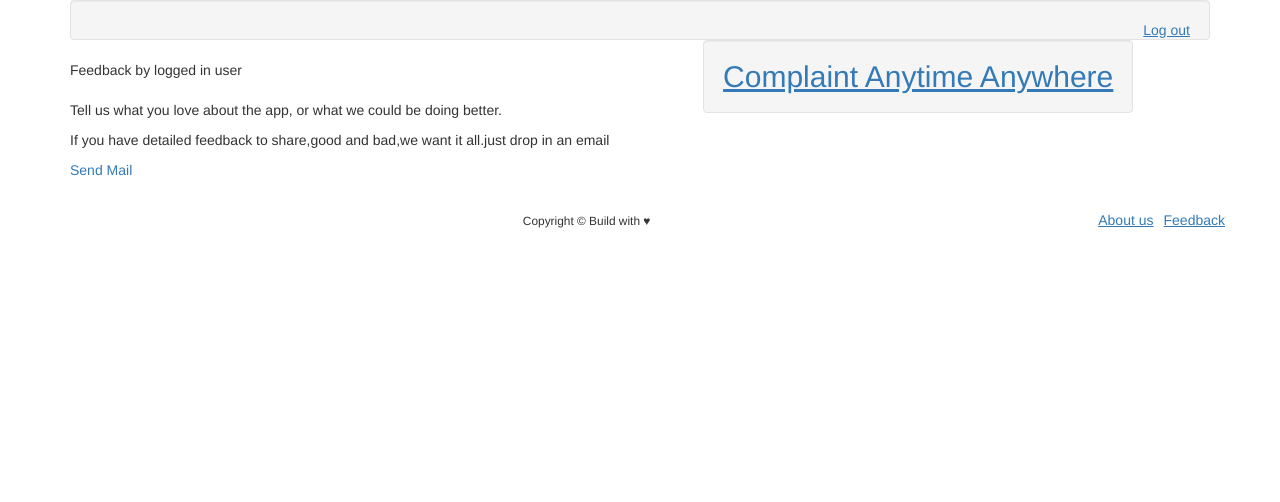
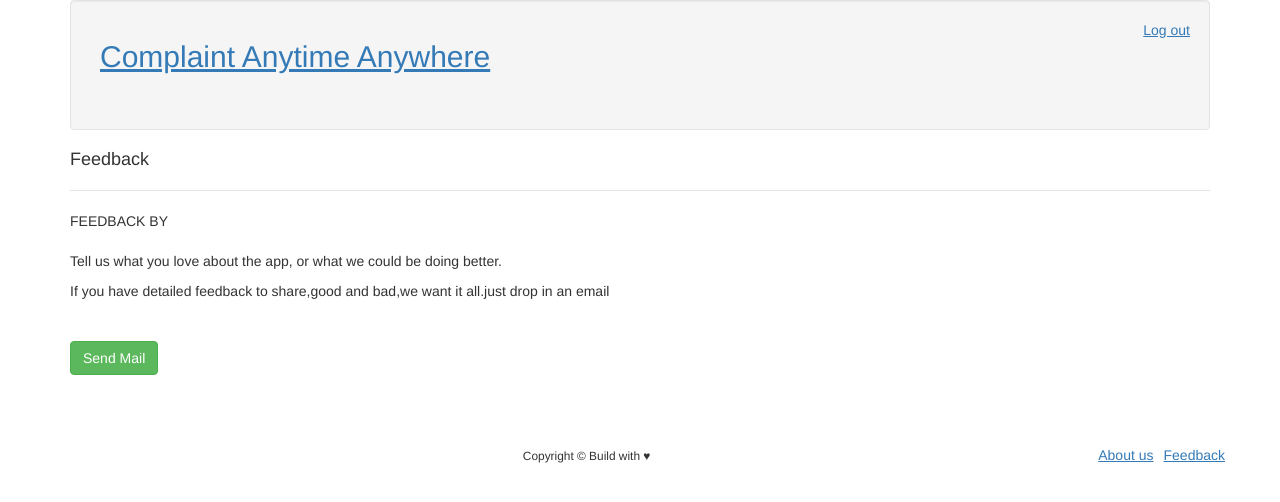
Before and after one commit to vasukataria/H-ComplaintAnywhereAnytime, a Django app: page /feedback/ in a window 1280 px wide. Shown: the top 502 px of the page. Run offline with Django 3.2, Linux system fonts and the light colour scheme; the visitor is signed in with stand-in values (Sample User, id 1); some libraries are stand-ins or nearby versions.

Commit message:
ux changes

```diff
--- a/templates/base.html
+++ b/templates/base.html
@@ -12,13 +12,13 @@
 
 <div class="container">
         <div>
-                <div class="well">
+                <div class="well" style="height:130px">
                     {% if user.is_authenticated %}
                         <div><a  href="{% url 'logout' %}" class="underline">Log out</a>
                     {% else %}
                     <div><a  href="{% url 'login' %}" class="underline">Login</a></div>
                     {% endif %}
-                    <a href="{%url 'home' %}" class="underline"><h2 class="well">Complaint Anytime Anywhere</h2></a>
+                    <a href="{%url 'home' %}" class="underline" style="float:left"><h2>Complaint Anytime Anywhere</h2></a>
 
                 </div>
             </div>
--- a/templates/feedback.html
+++ b/templates/feedback.html
@@ -2,13 +2,25 @@
 
 {% block content %}
 {% if user.is_authenticated %}
-        Feedback by logged in user <br><br>
+<div class="heading">
+        <legend >
+        <h4 class="form-heading" style="margin-bottom:20px" >Feedback</h4>
+    </legend>
+    </div>
+        FEEDBACK BY {% if user.profile.type == 'STUDENT' %}
+        STUDENT
+    {% else %}
+    {{user.profile.type}}
+
+
+    {% endif %} <br><br>
         <p> Tell us what you love about the app, or what we could be doing better.<p>
         <p> If you have detailed feedback to share,good and bad,we want it all.just drop in an email<p>
-        <a href="mailto: complaintanywhereanytime@gmail.com?" target="_top">Send Mail</a>
+        <a href="mailto: complaintanywhereanytime@gmail.com?" target="_top" class="btn btn-success" style="margin-top:30px">Send Mail</a>
 
 
 {% else %}
     Feedback by anonymous (logged out) user
 {% endif %}
+<br /><br />
 {% endblock %}
--- a/templates/list.html
+++ b/templates/list.html
@@ -36,7 +36,7 @@
                 <th>Id</th>
                 <th>Type</th>
                 <th>Created by</th>
-                <th>Crated On</th>
+                <th>Created On</th>
                 <th>Status</th>
             </tr>
         </thead>
```
Also changed, not shown: 1 other file.
